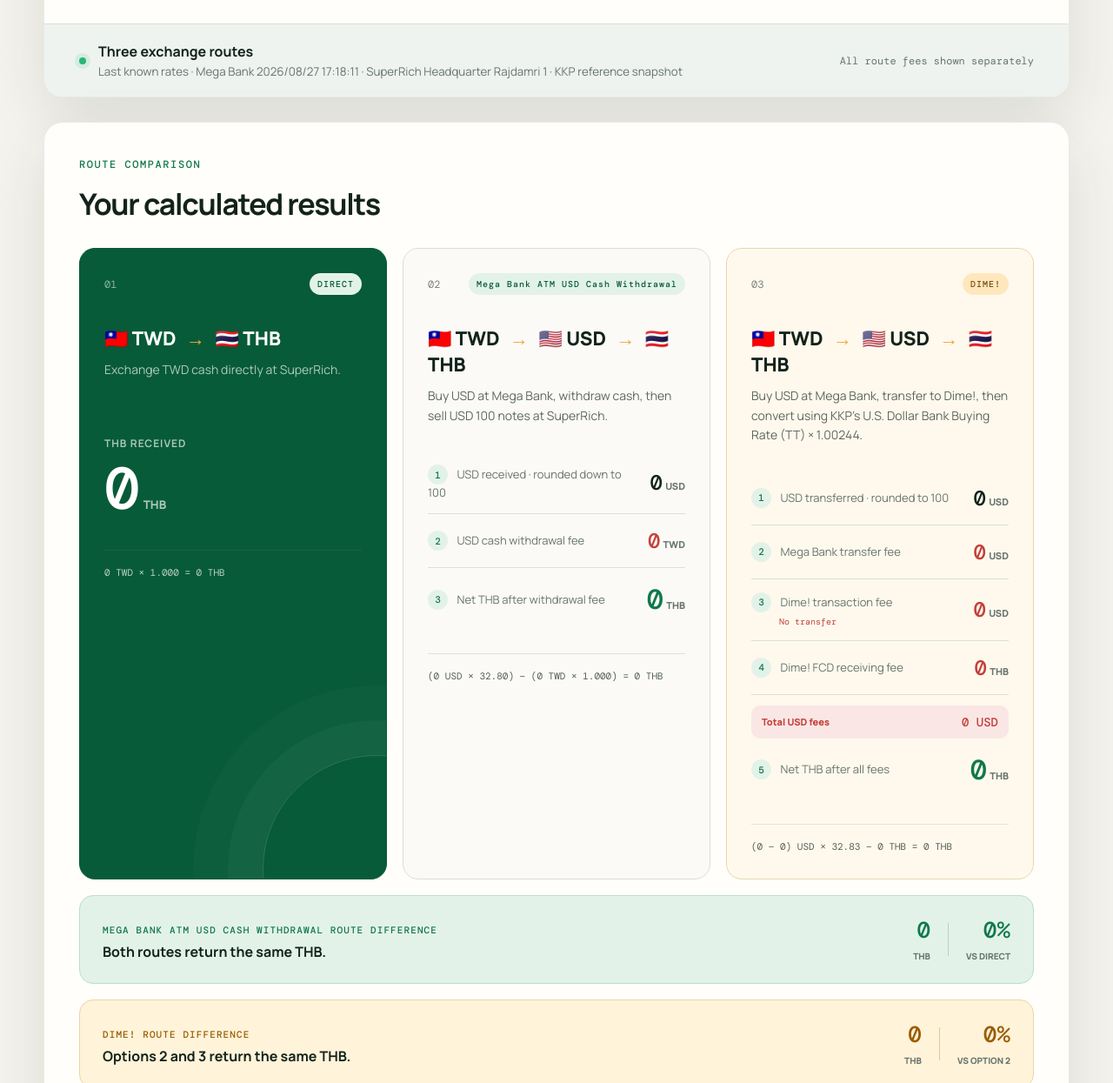
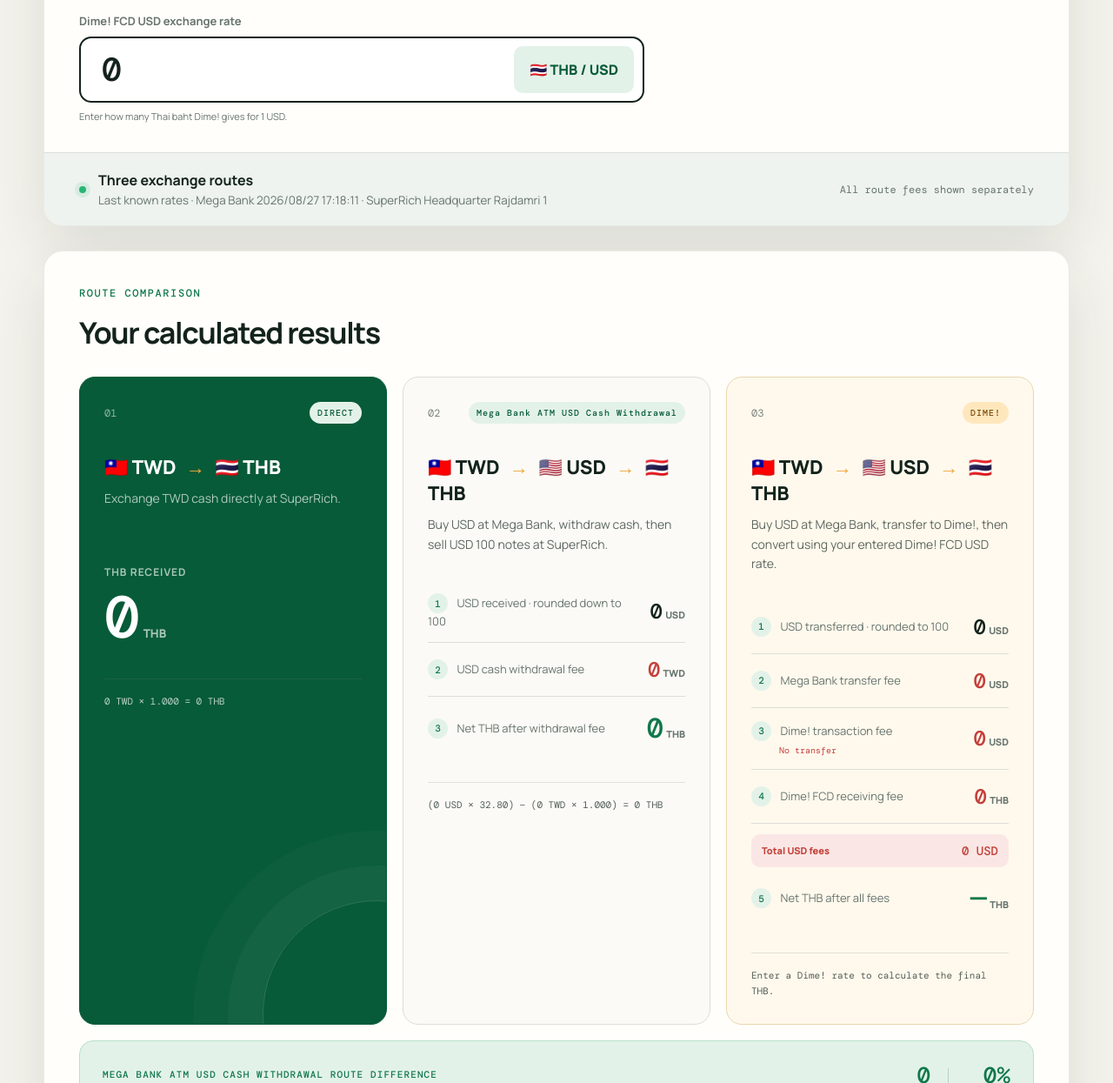
Before and after one commit to maverickcadev14/money-exchange, a website: page index.html in a window 1280 px wide. Shown: the part 900-2145 px from the top of the page at 87% size. Drawn offline with nearby package versions, Linux system fonts and the light colour scheme; no server answers.

Commit message:
Restore manual Dime exchange rate input

```diff
--- a/app.js
+++ b/app.js
@@ -2,12 +2,8 @@ const FALLBACK_RATES = {
   usdBuying: 32.8,
   twdBuying: 1.0,
   megaUsdSpotSell: 31.73,
-  kkpUsdBuying: 32.75,
-  dimeUsdRate: 32.82991,
   superRichUpdatedAt: '2026-08-28T17:57:00+07:00',
   megaBankUpdatedAt: '2026/08/27 17:18:11',
-  kkpUpdatedAt: 'Last known reference snapshot',
-  kkpIsLive: false,
   isFullyLive: false,
   branch: 'Headquarter Rajdamri 1'
 };
@@ -30,6 +26,7 @@ const state = {
 
 const elements = {
   amount: document.querySelector('#amountInput'),
+  dimeRate: document.querySelector('#dimeRateInput'),
   directThb: document.querySelector('#directThbResult'),
   usdReceived: document.querySelector('#usdReceived'),
   withdrawalFee: document.querySelector('#withdrawalFee'),
@@ -66,7 +63,7 @@ function formatNumber(value, maximumFractionDigits = 2) {
   }).format(value);
 }
 
-function calculate(amount) {
+function calculate(amount, dimeRate) {
   const directThb = amount * state.rates.twdBuying;
   const usdReceived = Math.floor((amount / state.rates.megaUsdSpotSell) / USD_DENOMINATION) * USD_DENOMINATION;
   const withdrawalFee = usdReceived > 0
@@ -87,7 +84,7 @@ function calculate(amount) {
   const dimeUsdFeesTotal = megaTransferFee + dimeTransactionFee;
   const dimeFcdFee = usdReceived > 0 ? DIME_FCD_RECEIVING_FEE_THB : 0;
   const dimeNetUsd = Math.max(0, usdReceived - dimeUsdFeesTotal);
-  const dimeThb = Math.max(0, (dimeNetUsd * state.rates.dimeUsdRate) - dimeFcdFee);
+  const dimeThb = dimeRate > 0 ? Math.max(0, (dimeNetUsd * dimeRate) - dimeFcdFee) : 0;
   const dimeThbDifference = dimeThb - twoStepThb;
   const dimePercentageDifference = twoStepThb > 0 ? (dimeThbDifference / twoStepThb) * 100 : 0;
 
@@ -115,7 +112,8 @@ function calculate(amount) {
 
 function render() {
   const amount = Math.max(0, Number(elements.amount.value) || 0);
-  const result = calculate(amount);
+  const dimeRate = Math.max(0, Number(elements.dimeRate.value) || 0);
+  const result = calculate(amount, dimeRate);
 
   elements.directThb.textContent = formatNumber(result.directThb);
   elements.usdReceived.textContent = formatNumber(result.usdReceived, 0);
@@ -129,7 +127,7 @@ function render() {
     : 'No transfer';
   elements.dimeFcdFee.textContent = formatNumber(result.dimeFcdFee, 0);
   elements.dimeUsdFeesTotal.textContent = formatNumber(result.dimeUsdFeesTotal, 2);
-  elements.dimeThb.textContent = formatNumber(result.dimeThb);
+  elements.dimeThb.textContent = dimeRate > 0 ? formatNumber(result.dimeThb) : '—';
 
   const differenceSign = result.thbDifference > 0 ? '+' : result.thbDifference < 0 ? '−' : '';
   const percentageSign = result.percentageDifference > 0 ? '+' : result.percentageDifference < 0 ? '−' : '';
@@ -145,6 +143,7 @@ function render() {
       ? 'The direct route returns more THB.'
       : 'Both routes return the same THB.';
 
+  if (dimeRate > 0) {
     const dimeDifferenceSign = result.dimeThbDifference > 0 ? '+' : result.dimeThbDifference < 0 ? '−' : '';
     const dimePercentageSign = result.dimePercentageDifference > 0 ? '+' : result.dimePercentageDifference < 0 ? '−' : '';
     elements.dimeThbDifference.textContent = `${dimeDifferenceSign}${formatNumber(Math.abs(result.dimeThbDifference))}`;
@@ -158,28 +157,36 @@ function render() {
       : result.dimeThbDifference < 0
         ? 'Option 2 returns more THB than the Dime! route.'
         : 'Options 2 and 3 return the same THB.';
+  } else {
+    elements.dimeThbDifference.textContent = '—';
+    elements.dimePercentageDifference.textContent = '—';
+    elements.dimeThbDifference.classList.remove('positive', 'negative');
+    elements.dimePercentageDifference.classList.remove('positive', 'negative');
+    elements.dimeDifferenceMessage.textContent = 'Enter the Dime! USD rate to compare options 2 and 3.';
+  }
 
   elements.directFormula.textContent = `${formatNumber(amount)} TWD × ${state.rates.twdBuying.toFixed(3)} = ${formatNumber(result.directThb)} THB`;
   elements.twoStepFormula.textContent = `(${formatNumber(result.usdReceived, 0)} USD × ${state.rates.usdBuying.toFixed(2)}) − (${formatNumber(result.withdrawalFee, 0)} TWD × ${state.rates.twdBuying.toFixed(3)}) = ${formatNumber(result.twoStepThb)} THB`;
-  elements.dimeFormula.textContent = `(${formatNumber(result.usdReceived, 0)} − ${formatNumber(result.dimeUsdFeesTotal, 2)}) USD × ${state.rates.dimeUsdRate.toFixed(2)} − ${formatNumber(result.dimeFcdFee, 0)} THB = ${formatNumber(result.dimeThb)} THB`;
+  elements.dimeFormula.textContent = dimeRate > 0
+    ? `(${formatNumber(result.usdReceived, 0)} − ${formatNumber(result.dimeUsdFeesTotal, 2)}) USD × ${dimeRate.toFixed(2)} − ${formatNumber(result.dimeFcdFee, 0)} THB = ${formatNumber(result.dimeThb)} THB`
+    : 'Enter a Dime! rate to calculate the final THB.';
   elements.megaUsdRate.textContent = state.rates.megaUsdSpotSell.toFixed(4);
   elements.usdRate.textContent = state.rates.usdBuying.toFixed(2);
   elements.twdRate.textContent = state.rates.twdBuying.toFixed(3);
-  elements.dimeUsdRate.textContent = state.rates.dimeUsdRate.toFixed(2);
+  elements.dimeUsdRate.textContent = dimeRate > 0 ? dimeRate.toFixed(2) : '—';
 
   elements.liveBadge.classList.toggle('offline', !state.isFullyLive);
   elements.liveBadge.lastChild.textContent = state.isFullyLive
     ? ' Live market data'
     : state.isLive ? ' Partial live data' : ' Reference rates';
   const status = state.isFullyLive ? 'Live rates' : state.isLive ? 'Partially live rates' : 'Last known rates';
-  const kkpStatus = state.rates.kkpIsLive ? state.rates.kkpUpdatedAt : 'reference snapshot';
-  elements.updatedLine.textContent = `${status} · Mega Bank ${state.rates.megaBankUpdatedAt} · SuperRich ${state.rates.branch} · KKP ${kkpStatus}`;
+  elements.updatedLine.textContent = `${status} · Mega Bank ${state.rates.megaBankUpdatedAt} · SuperRich ${state.rates.branch}`;
 }
 
 async function loadRates() {
   elements.refresh.disabled = true;
   elements.refresh.classList.add('loading');
-  elements.updatedLine.textContent = 'Refreshing Mega Bank, SuperRich, and KKP rates…';
+  elements.updatedLine.textContent = 'Refreshing Mega Bank and SuperRich rates…';
 
   if (window.location.protocol === 'file:') {
     state.isLive = false;
@@ -207,6 +214,7 @@ async function loadRates() {
 }
 
 elements.amount.addEventListener('input', render);
+elements.dimeRate.addEventListener('input', render);
 elements.refresh.addEventListener('click', loadRates);
 
 render();
--- a/index.html
+++ b/index.html
@@ -48,8 +48,13 @@
             <span>Taiwan dollar amount</span>
             <div class="input-row"><input id="amountInput" type="number" min="0" step="1" inputmode="numeric" value="0" aria-label="TWD amount to exchange" /><div class="currency-chip">🇹🇼 TWD</div></div>
           </label>
+          <label class="money-field dime-rate-field">
+            <span>Dime! FCD USD exchange rate</span>
+            <div class="input-row rate-input-row"><input id="dimeRateInput" type="number" min="0" step="0.01" inputmode="decimal" value="0" placeholder="Enter rate" aria-label="Dime FCD USD to THB exchange rate" /><div class="currency-chip">🇹🇭 THB / USD</div></div>
+            <small>Enter how many Thai baht Dime! gives for 1 USD.</small>
+          </label>
           <div class="rate-summary">
-            <div><span class="status-dot"></span><p><strong>Three exchange routes</strong><small id="updatedLine">Connecting to Mega Bank, SuperRich, and KKP…</small></p></div>
+            <div><span class="status-dot"></span><p><strong>Three exchange routes</strong><small id="updatedLine">Connecting to Mega Bank and SuperRich…</small></p></div>
             <p class="formula-note">All route fees shown separately</p>
           </div>
         </section>
@@ -78,7 +83,7 @@
             <article class="route-card route-dime">
               <div class="route-topline"><span class="route-number">03</span><span class="route-tag">DIME!</span></div>
               <p class="route-path">🇹🇼 TWD <span>→</span> 🇺🇸 USD <span>→</span> 🇹🇭 THB</p>
-              <p class="route-description">Buy USD at Mega Bank, transfer to Dime!, then convert using KKP's U.S. Dollar Bank Buying Rate (TT) × 1.00244.</p>
+              <p class="route-description">Buy USD at Mega Bank, transfer to Dime!, then convert using your entered Dime! FCD USD rate.</p>
               <div class="step-results dime-step-results">
                 <div class="step-result"><span><b>1</b> USD transferred · rounded to 100</span><p><strong id="dimeUsdReceived">—</strong> <small>USD</small></p></div>
                 <div class="step-result fee-result"><span><b>2</b> Mega Bank transfer fee</span><p><strong id="megaTransferFee">—</strong> <small>USD</small></p></div>
@@ -108,13 +113,13 @@
             <article class="rate-card"><img class="source-icon" src="assets/mega-bank-icon.png" alt="" /><div><p>Mega Bank</p><span>USD · 即期銀行賣出</span></div><strong id="megaUsdRate">—</strong><small>TWD</small></article>
             <article class="rate-card"><img class="source-icon" src="assets/superrich-icon.png" alt="" /><div><p>SuperRich USD</p><span>100 denomination · buying</span></div><strong id="usdRate">—</strong><small>THB</small></article>
             <article class="rate-card"><img class="source-icon" src="assets/superrich-icon.png" alt="" /><div><p>SuperRich TWD</p><span>2,000–100 · buying</span></div><strong id="twdRate">—</strong><small>THB</small></article>
-            <article class="rate-card"><img class="source-icon" src="assets/dime-icon.png" alt="" /><div><p>Dime! FCD USD</p><span>KKP USD Buying Rate (TT) × 1.00244</span></div><strong id="dimeUsdRate">—</strong><small>THB</small></article>
+            <article class="rate-card"><img class="source-icon" src="assets/dime-icon.png" alt="" /><div><p>Dime! FCD USD</p><span>Entered manually</span></div><strong id="dimeUsdRate">—</strong><small>THB</small></article>
           </div>
-          <div class="source-links"><a href="https://www.megabank.com.tw/personal/savings/foreign-service/forex" target="_blank" rel="noreferrer">Mega Bank source ↗</a><a href="https://www.superrichthailand.com/#!/en/exchange" target="_blank" rel="noreferrer">SuperRich source ↗</a><a href="https://bank.kkpfg.com/en/exchange-rates" target="_blank" rel="noreferrer">KKP rate source ↗</a><a href="https://dime.co.th/en" target="_blank" rel="noreferrer">Dime! source ↗</a></div>
+          <div class="source-links"><a href="https://www.megabank.com.tw/personal/savings/foreign-service/forex" target="_blank" rel="noreferrer">Mega Bank source ↗</a><a href="https://www.superrichthailand.com/#!/en/exchange" target="_blank" rel="noreferrer">SuperRich source ↗</a><a href="https://dime.co.th/en" target="_blank" rel="noreferrer">Dime! source ↗</a></div>
         </section>
       </main>
 
-      <footer><p>Built for clear, quick currency checks.</p><p>Sources: <a href="https://www.megabank.com.tw/personal/savings/foreign-service/forex" target="_blank" rel="noreferrer">Mega Bank</a>, <a href="https://www.superrichthailand.com/#!/en/exchange" target="_blank" rel="noreferrer">SuperRich Thailand</a>, <a href="https://bank.kkpfg.com/en/exchange-rates" target="_blank" rel="noreferrer">KKP</a> &amp; <a href="https://dime.co.th/en" target="_blank" rel="noreferrer">Dime!</a></p></footer>
+      <footer><p>Built for clear, quick currency checks.</p><p>Sources: <a href="https://www.megabank.com.tw/personal/savings/foreign-service/forex" target="_blank" rel="noreferrer">Mega Bank</a>, <a href="https://www.superrichthailand.com/#!/en/exchange" target="_blank" rel="noreferrer">SuperRich Thailand</a> &amp; <a href="https://dime.co.th/en" target="_blank" rel="noreferrer">Dime!</a></p></footer>
     </div>
     <script src="app.js"></script>
   </body>
--- a/styles.css
+++ b/styles.css
@@ -47,9 +47,13 @@ h2 { margin: 0; font-size: clamp(24px, 3vw, 34px); letter-spacing: -.04em; }
 @keyframes spin { to { transform: rotate(360deg); } }
 .amount-field { display: block; margin: 34px 0; }
 .amount-field > span { display: block; margin-bottom: 9px; color: var(--muted); font-size: 13px; font-weight: 700; }
+.dime-rate-field { display: block; max-width: 650px; margin: -12px 0 34px; }
+.dime-rate-field > span { display: block; margin-bottom: 9px; color: var(--muted); font-size: 13px; font-weight: 700; }
+.dime-rate-field > small { display: block; margin-top: 8px; color: var(--muted); font-size: 11px; }
 .input-row { display: flex; align-items: center; padding: 9px 10px 9px 22px; border: 2px solid var(--ink); border-radius: 14px; background: white; }
 .input-row:focus-within { border-color: var(--green); box-shadow: 0 0 0 4px rgba(16,120,75,.11); }
 .input-row input { min-width: 0; flex: 1; border: 0; outline: 0; color: var(--ink); background: transparent; font: 500 clamp(32px, 5vw, 54px) 'DM Mono', monospace; }
+.rate-input-row input { font-size: clamp(25px, 3.5vw, 38px); }
 .currency-chip { padding: 16px 18px; border-radius: 10px; background: var(--green-soft); color: var(--green-dark); font-weight: 800; }
 .rate-summary { margin: 0 -40px; padding: 20px 40px; display: flex; align-items: center; justify-content: space-between; gap: 20px; background: #eef3ef; border-top: 1px solid var(--line); }
 .rate-summary > div { display: flex; align-items: center; gap: 14px; }
```
Also changed, not shown: server.js (+3 -35 lines), README.md. Lines whose indentation alone changed are shown as unchanged.
